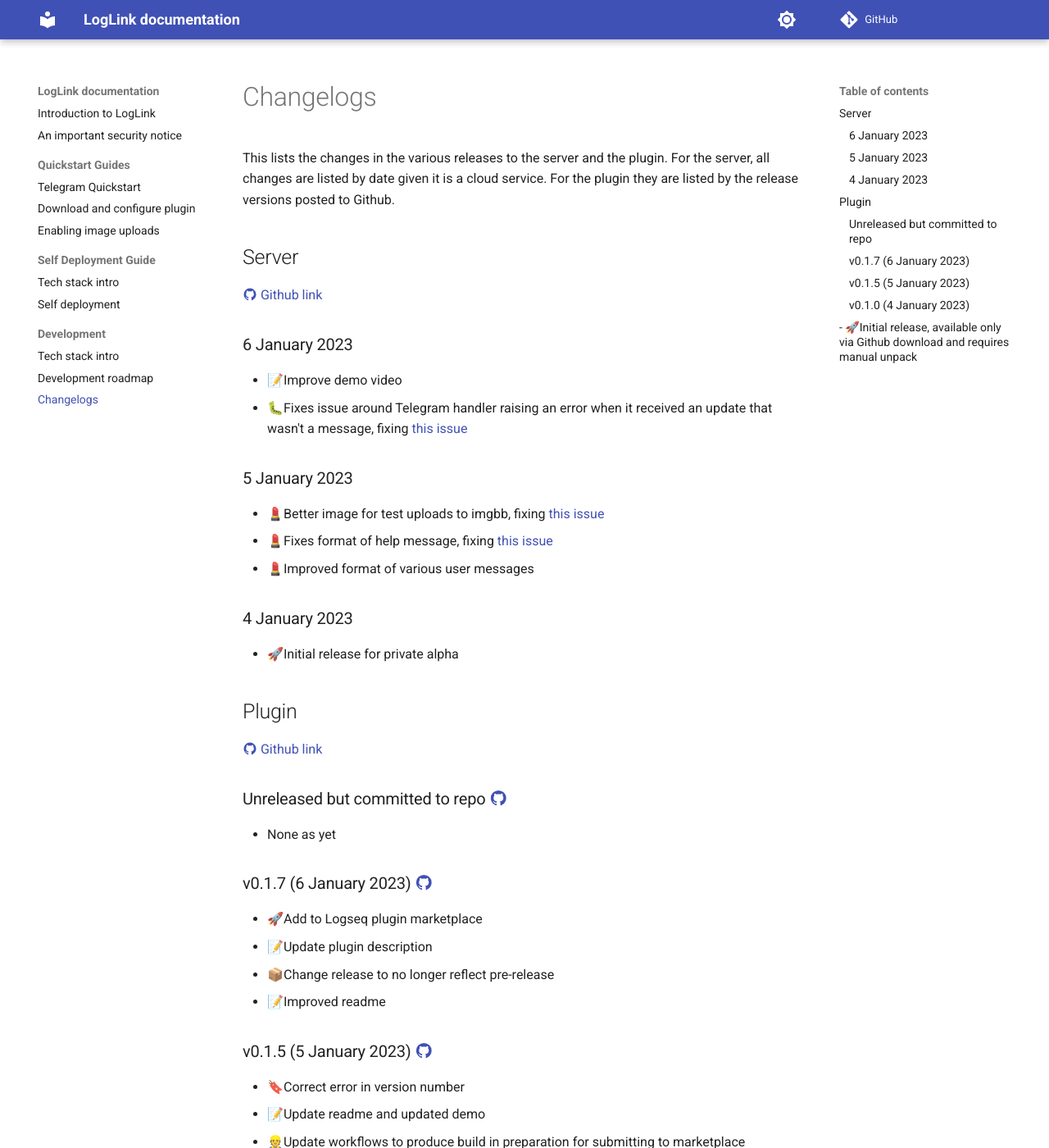
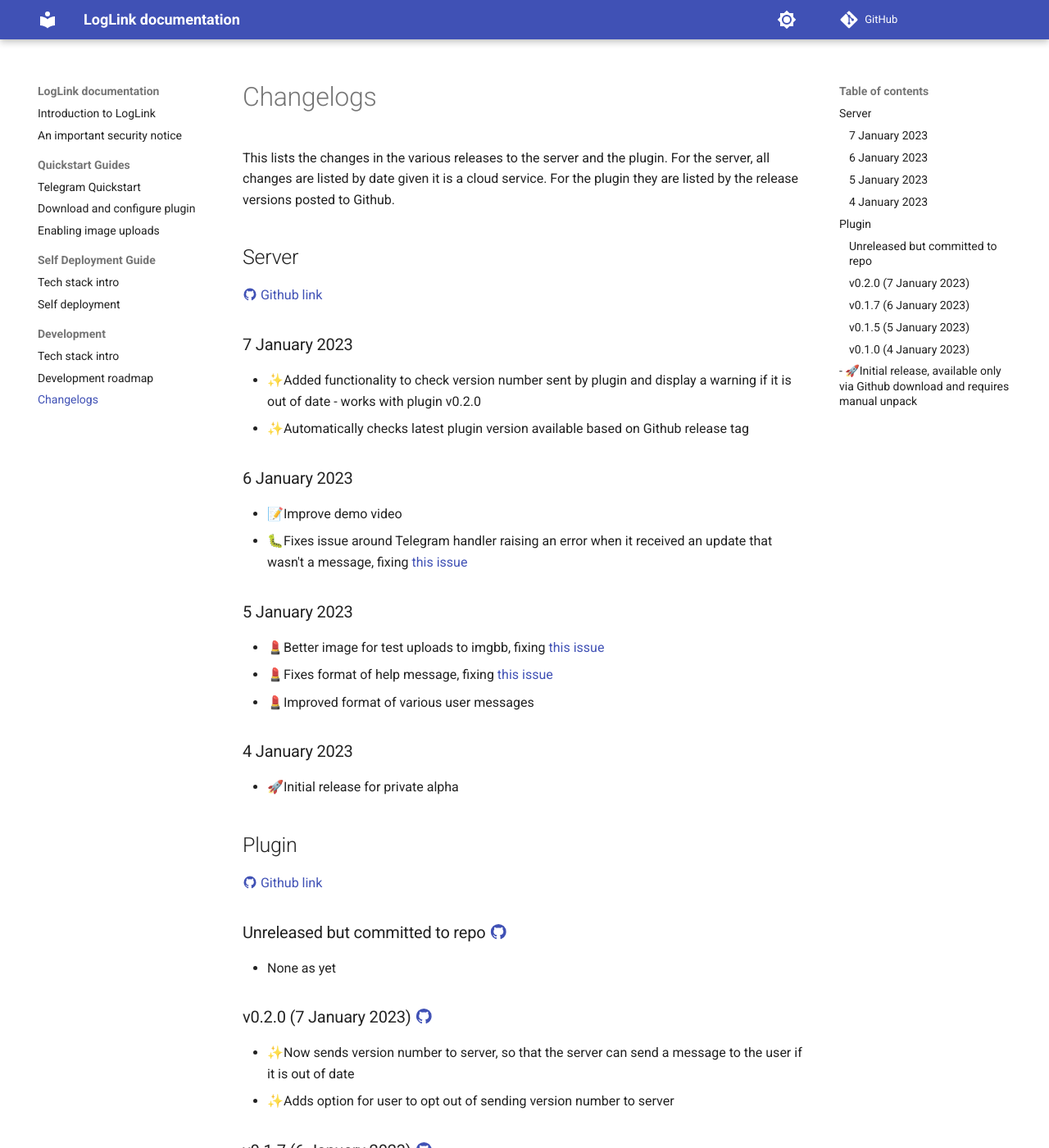
Before and after one commit to hankhank10/loglink-docs, an MkDocs documentation site: the page built from docs/changelog.md, in a window 1280 px wide and 1400 px high. Shown: the whole window at 82% size. Built offline with MkDocs 1.6.1 and Material for MkDocs 9.7.7, drawn with Linux system fonts in a browser that asks for light colours; comment, search, counter and statistics services are not loaded.

Commit message:
Update changelog.md

```diff
--- a/docs/changelog.md
+++ b/docs/changelog.md
@@ -5,6 +5,10 @@
 ## Server
 
 [:material-github: Github link](https://github.com/hankhank10/logseq-server)
+
+### 7 January 2023
+- ✨Added functionality to check version number sent by plugin and display a warning if it is out of date - works with plugin v0.2.0
+- ✨Automatically checks latest plugin version available based on Github release tag
 
 ### 6 January 2023
 - 📝Improve demo video
@@ -27,6 +31,10 @@
 ### Unreleased but committed to repo [:material-github:](https://github.com/hankhank10/loglink-plugin/)
 - None as yet
 
+### v0.2.0 (7 January 2023) [:material-github:](https://github.com/hankhank10/loglink-plugin/releases/tag/v0.2.0)
+- ✨Now sends version number to server, so that the server can send a message to the user if it is out of date
+- ✨Adds option for user to opt out of sending version number to server
+
 ### v0.1.7 (6 January 2023) [:material-github:](https://github.com/hankhank10/loglink-plugin/releases/tag/v0.1.7)
 - 🚀Add to Logseq plugin marketplace
 - 📝Update plugin description
```
